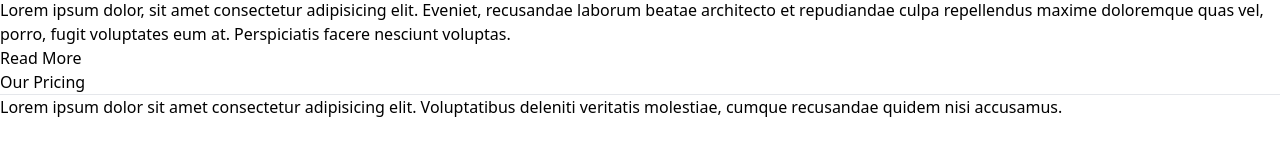
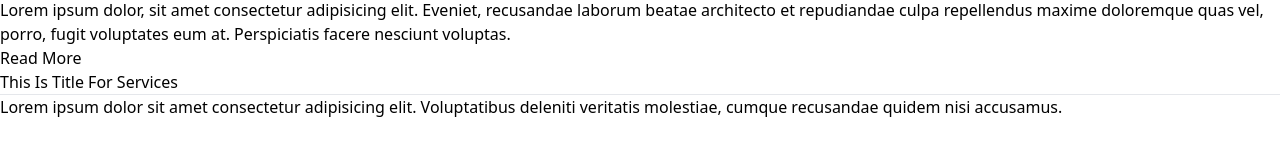
Before and after one commit to annisaipatt/landing-page, a Vue app: page / in a window 1280 px wide. Shown: the part 340-500 px from the top of the page. Built offline with nearby package versions, Linux system fonts and the light colour scheme.

Commit message:
tools, services

```diff
--- a/src/components/TheServices.vue
+++ b/src/components/TheServices.vue
@@ -1,7 +1,7 @@
 <template>
   <div class="mt-20 flex flex-col items-center justify-center">
-    <h2 class="text-2xl mb-2 font-bold text-black">
-      Our Pricing
+    <h2 class="text-3xl mb-2 font-bold text-black text-center">
+      This Is Title For Services
     </h2>
     <hr class="border-2 border-blue-500 mb-8 w-24">
     <div class="text-l mb-8 font-normal text-black text-center flex">
@@ -23,7 +23,7 @@
         </svg>
       </div>
 
-      <div class="w-full  px-8 py-8 rounded overflow-hidden bg-gray-50 mt-16 shadow-lg mx-auto my-8">
+      <div class="w-full hover:bg-white px-8 py-8 rounded overflow-hidden bg-gray-50 mt-16 shadow-lg mx-auto my-8">
         <div class="flex flex-col items-center gap-6 text-center ">
           <p class=" mt-8 text-sm text-gray-500">Lorem ipsum, dolor sit amet consectetur adipisicing elit. Perspiciatis ea
             asperiores corrupti est laboriosam quasi perferendis aspernatur, porro velit consequatur.</p>
@@ -42,7 +42,7 @@
         </svg>
       </div>
 
-      <div class="w-full  px-8 py-8 rounded overflow-hidden bg-gray-50 mt-16 shadow-lg mx-auto my-8">
+      <div class="w-full hover:bg-white px-8 py-8 rounded overflow-hidden bg-gray-50 mt-16 shadow-lg mx-auto my-8">
         <div class="flex flex-col items-center gap-6 text-center ">
           <p class=" mt-8 text-sm text-gray-500">Lorem ipsum, dolor sit amet consectetur adipisicing elit. Perspiciatis ea
             asperiores corrupti est laboriosam quasi perferendis aspernatur, porro velit consequatur.</p>
@@ -61,7 +61,7 @@
         </svg>
       </div>
 
-      <div class="w-full  px-8 py-8 rounded overflow-hidden bg-gray-50 mt-16 shadow-lg mx-auto my-8">
+      <div class="w-full hover:bg-white px-8 py-8 rounded overflow-hidden bg-gray-50 mt-16 shadow-lg mx-auto my-8">
         <div class="flex flex-col items-center gap-6 text-center ">
           <p class=" mt-8 text-sm text-gray-500">Lorem ipsum, dolor sit amet consectetur adipisicing elit. Perspiciatis ea
             asperiores corrupti est laboriosam quasi perferendis aspernatur, porro velit consequatur.</p>
--- a/src/components/ToolsTechnology.vue
+++ b/src/components/ToolsTechnology.vue
@@ -1,6 +1,6 @@
 <template>
-  <div class="bg-blue-400 flex items-center flex-col md:flex-row">
-    <div class="h-[600px] p-8 md:p-0 w-[500px] bg-cover bg-center" style="background-image: url('img/Frame 28.jpg');"></div>
+  <div class="bg-blue-400 md:p-8 sm:p-8 lg:p-0 flex items-center flex-col md:flex-row">
+    <div class="lg:h-[600px] p-8 lg:m-0 m-8 lg:w-[500px] h-[300px] w-[350px] bg-cover bg-center" style="background-image: url('img/Frame 28.jpg');"></div>
     <div class="p-16">
       <h2 class="text-3xl mb-2 font-extrabold text-white">
         We Are Professional Cleaning
```
